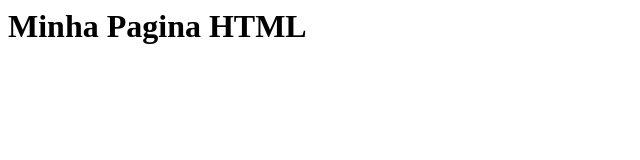
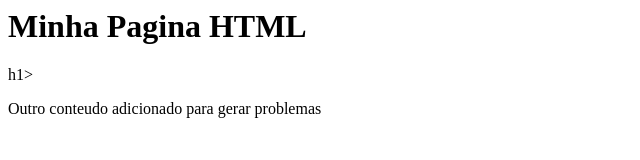
Before and after one commit to Ronaldx9/gama-no-github, a plain HTML site: page index.html in a window 1280 px wide. Shown: the whole page, without its empty margins (0-640 px from the left). Drawn offline with Linux system fonts and the light colour scheme.

Commit message:
outro commit, desta vez em Master

```diff
--- a/index.html
+++ b/index.html
@@ -1,5 +1,7 @@
 <html>
    <body>
-     <h1>Minha Pagina HTML</h1>
+     <h1> Minha Pagina HTML</h1>
+     h1>
+     <p> Outro conteudo adicionado para gerar problemas</p>
    </body>
 </html>
```
